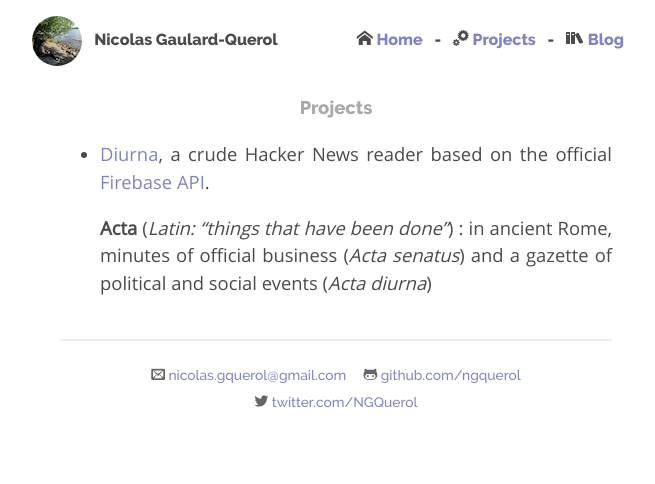
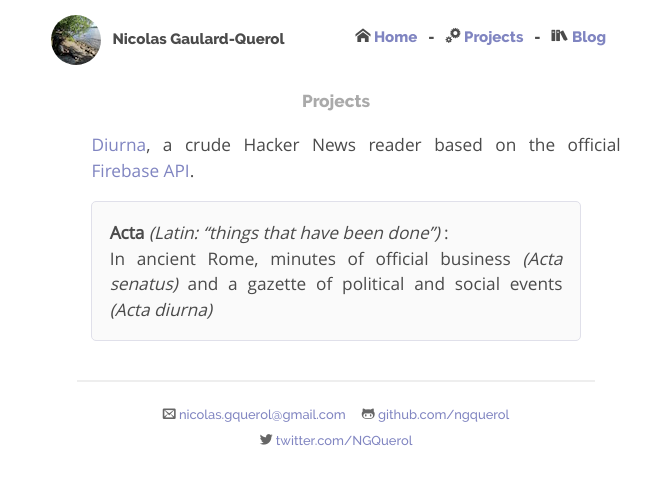
Before and after one commit to ngquerol/ngquerol.github.io, a Jekyll site: the page built from projects/index.md, in a window 1280 px wide. Shown: the top 484 px of the page, without its empty margins (304-959 px from the left). Built offline with Jekyll 4.4.1, drawn with Linux system fonts in a browser that asks for light colours; some web fonts are replaced.

Commit message:
Minor updates.

```diff
--- a/assets/css/style.css
+++ b/assets/css/style.css
@@ -8,7 +8,7 @@ html, body { min-height: 100%; }
 body {
     color: #4b4b4b;
     background-color: #fff;
-    font: 16px "Open Sans Regular", Arial, sans-serif;
+    font: 15px "Open Sans Regular", Arial, sans-serif;
     margin: 0 1em;
 }
 
@@ -34,6 +34,13 @@ pre, code {
     overflow: auto;
     margin: 0;
     padding: 0;
+}
+
+blockquote {
+    border: 1px solid #e0e0ea;
+    border-radius: 5px;
+    background-color: #fafafa;
+    padding: 0 1em
 }
 
 /*****************************************************************************/
@@ -89,7 +96,7 @@ pre, code {
     font-size: 1.15em;
     text-align: justify;
     line-height: 1.5em;
-    max-width: 35em;
+    max-width: 38em;
     margin: 0 auto;
     -webkit-animation: fadeIn .5s ease-out;
     -moz-animation: fadeIn .5s ease-out;
@@ -136,6 +143,8 @@ ul.posts {
     list-style-type: none;
     margin-bottom: 2em;
     padding: 0 2.5em;
+
+	text-align: center;
 }
 
 ul.posts li {
@@ -192,6 +201,10 @@ ul.posts span {
 .page abbr {
     cursor: help;
     border-bottom: 1px dashed;
+}
+
+.page ul {
+    list-style-type: none;
 }
 
 /* code highlighting & terminal */
--- a/projects/index.md
+++ b/projects/index.md
@@ -6,4 +6,5 @@ title: Projects
 * [Diurna](https://github.com/ngquerol/Diurna), a crude Hacker News reader based
   on the official [Firebase API](https://github.com/HackerNews/API).
 
-  __Acta__ (_Latin: “things that have been done”_) : in ancient Rome, minutes of official business (_Acta senatus_) and a gazette of political and social events (_Acta diurna_)
+ >  __Acta__ _(Latin: “things that have been done”)_ : <br>
+ > In ancient Rome, minutes of official business _(Acta senatus)_ and a gazette of political and social events _(Acta diurna)_
```
